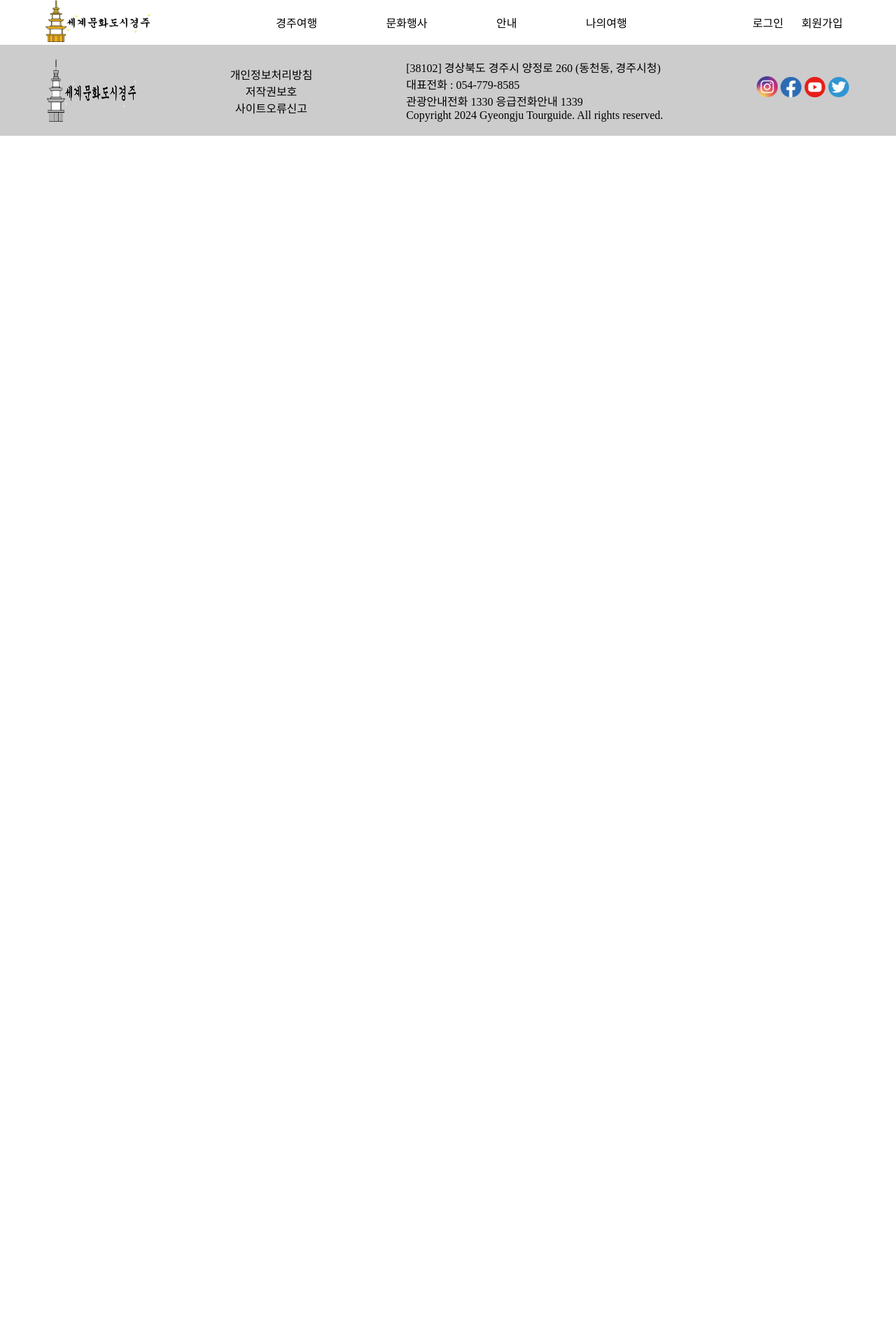
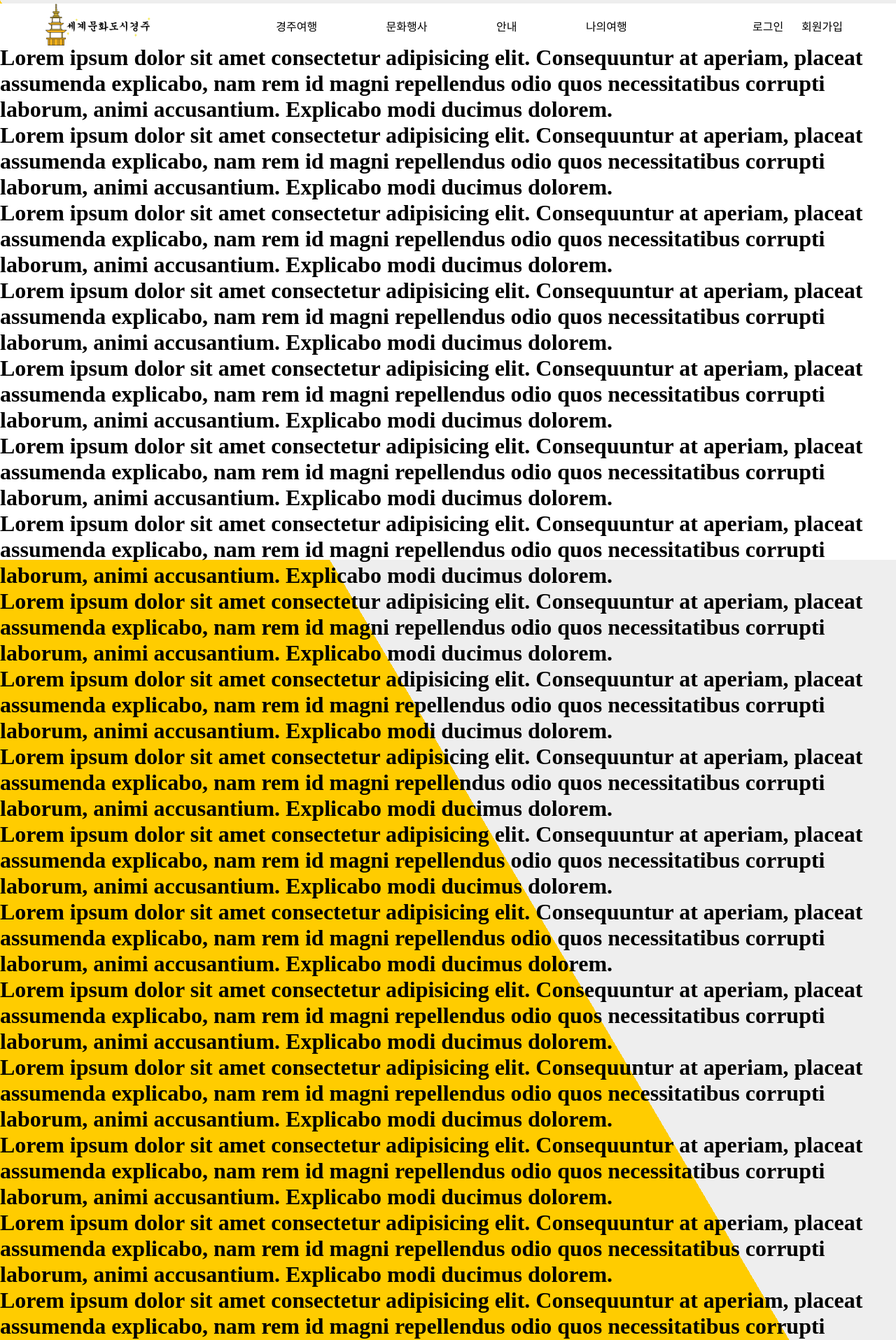
Before and after one commit to ParkMini/2024-Nationwide-Skills-Competition, a PHP site: page / in a window 1280 px wide. Shown: the top 1915 px of the page at 70% size. Before the commit the page ends 194 px from the top, so only its background shows below. Run offline with PHP 8.4, Linux system fonts and the light colour scheme.

Commit message:
스크롤링 인디케이터 추가

```diff
--- a/index.html
+++ b/index.html
@@ -61,6 +61,32 @@
       </ul>
     </header>
 
+    <h1>Lorem ipsum dolor sit amet consectetur adipisicing elit. Consequuntur at aperiam, placeat assumenda explicabo, nam rem id magni repellendus odio quos necessitatibus corrupti laborum, animi accusantium. Explicabo modi ducimus dolorem.</h1>
+    <h1>Lorem ipsum dolor sit amet consectetur adipisicing elit. Consequuntur at aperiam, placeat assumenda explicabo, nam rem id magni repellendus odio quos necessitatibus corrupti laborum, animi accusantium. Explicabo modi ducimus dolorem.</h1>
+    <h1>Lorem ipsum dolor sit amet consectetur adipisicing elit. Consequuntur at aperiam, placeat assumenda explicabo, nam rem id magni repellendus odio quos necessitatibus corrupti laborum, animi accusantium. Explicabo modi ducimus dolorem.</h1>
+    <h1>Lorem ipsum dolor sit amet consectetur adipisicing elit. Consequuntur at aperiam, placeat assumenda explicabo, nam rem id magni repellendus odio quos necessitatibus corrupti laborum, animi accusantium. Explicabo modi ducimus dolorem.</h1>
+    <h1>Lorem ipsum dolor sit amet consectetur adipisicing elit. Consequuntur at aperiam, placeat assumenda explicabo, nam rem id magni repellendus odio quos necessitatibus corrupti laborum, animi accusantium. Explicabo modi ducimus dolorem.</h1>
+    <h1>Lorem ipsum dolor sit amet consectetur adipisicing elit. Consequuntur at aperiam, placeat assumenda explicabo, nam rem id magni repellendus odio quos necessitatibus corrupti laborum, animi accusantium. Explicabo modi ducimus dolorem.</h1>
+    <h1>Lorem ipsum dolor sit amet consectetur adipisicing elit. Consequuntur at aperiam, placeat assumenda explicabo, nam rem id magni repellendus odio quos necessitatibus corrupti laborum, animi accusantium. Explicabo modi ducimus dolorem.</h1>
+    <h1>Lorem ipsum dolor sit amet consectetur adipisicing elit. Consequuntur at aperiam, placeat assumenda explicabo, nam rem id magni repellendus odio quos necessitatibus corrupti laborum, animi accusantium. Explicabo modi ducimus dolorem.</h1>
+    <h1>Lorem ipsum dolor sit amet consectetur adipisicing elit. Consequuntur at aperiam, placeat assumenda explicabo, nam rem id magni repellendus odio quos necessitatibus corrupti laborum, animi accusantium. Explicabo modi ducimus dolorem.</h1>
+    <h1>Lorem ipsum dolor sit amet consectetur adipisicing elit. Consequuntur at aperiam, placeat assumenda explicabo, nam rem id magni repellendus odio quos necessitatibus corrupti laborum, animi accusantium. Explicabo modi ducimus dolorem.</h1>
+    <h1>Lorem ipsum dolor sit amet consectetur adipisicing elit. Consequuntur at aperiam, placeat assumenda explicabo, nam rem id magni repellendus odio quos necessitatibus corrupti laborum, animi accusantium. Explicabo modi ducimus dolorem.</h1>
+    <h1>Lorem ipsum dolor sit amet consectetur adipisicing elit. Consequuntur at aperiam, placeat assumenda explicabo, nam rem id magni repellendus odio quos necessitatibus corrupti laborum, animi accusantium. Explicabo modi ducimus dolorem.</h1>
+    <h1>Lorem ipsum dolor sit amet consectetur adipisicing elit. Consequuntur at aperiam, placeat assumenda explicabo, nam rem id magni repellendus odio quos necessitatibus corrupti laborum, animi accusantium. Explicabo modi ducimus dolorem.</h1>
+    <h1>Lorem ipsum dolor sit amet consectetur adipisicing elit. Consequuntur at aperiam, placeat assumenda explicabo, nam rem id magni repellendus odio quos necessitatibus corrupti laborum, animi accusantium. Explicabo modi ducimus dolorem.</h1>
+    <h1>Lorem ipsum dolor sit amet consectetur adipisicing elit. Consequuntur at aperiam, placeat assumenda explicabo, nam rem id magni repellendus odio quos necessitatibus corrupti laborum, animi accusantium. Explicabo modi ducimus dolorem.</h1>
+    <h1>Lorem ipsum dolor sit amet consectetur adipisicing elit. Consequuntur at aperiam, placeat assumenda explicabo, nam rem id magni repellendus odio quos necessitatibus corrupti laborum, animi accusantium. Explicabo modi ducimus dolorem.</h1>
+    <h1>Lorem ipsum dolor sit amet consectetur adipisicing elit. Consequuntur at aperiam, placeat assumenda explicabo, nam rem id magni repellendus odio quos necessitatibus corrupti laborum, animi accusantium. Explicabo modi ducimus dolorem.</h1>
+    <h1>Lorem ipsum dolor sit amet consectetur adipisicing elit. Consequuntur at aperiam, placeat assumenda explicabo, nam rem id magni repellendus odio quos necessitatibus corrupti laborum, animi accusantium. Explicabo modi ducimus dolorem.</h1>
+    <h1>Lorem ipsum dolor sit amet consectetur adipisicing elit. Consequuntur at aperiam, placeat assumenda explicabo, nam rem id magni repellendus odio quos necessitatibus corrupti laborum, animi accusantium. Explicabo modi ducimus dolorem.</h1>
+    <h1>Lorem ipsum dolor sit amet consectetur adipisicing elit. Consequuntur at aperiam, placeat assumenda explicabo, nam rem id magni repellendus odio quos necessitatibus corrupti laborum, animi accusantium. Explicabo modi ducimus dolorem.</h1>
+    <h1>Lorem ipsum dolor sit amet consectetur adipisicing elit. Consequuntur at aperiam, placeat assumenda explicabo, nam rem id magni repellendus odio quos necessitatibus corrupti laborum, animi accusantium. Explicabo modi ducimus dolorem.</h1>
+    <h1>Lorem ipsum dolor sit amet consectetur adipisicing elit. Consequuntur at aperiam, placeat assumenda explicabo, nam rem id magni repellendus odio quos necessitatibus corrupti laborum, animi accusantium. Explicabo modi ducimus dolorem.</h1>
+    <h1>Lorem ipsum dolor sit amet consectetur adipisicing elit. Consequuntur at aperiam, placeat assumenda explicabo, nam rem id magni repellendus odio quos necessitatibus corrupti laborum, animi accusantium. Explicabo modi ducimus dolorem.</h1>
+    <h1>Lorem ipsum dolor sit amet consectetur adipisicing elit. Consequuntur at aperiam, placeat assumenda explicabo, nam rem id magni repellendus odio quos necessitatibus corrupti laborum, animi accusantium. Explicabo modi ducimus dolorem.</h1>
+    <h1>Lorem ipsum dolor sit amet consectetur adipisicing elit. Consequuntur at aperiam, placeat assumenda explicabo, nam rem id magni repellendus odio quos necessitatibus corrupti laborum, animi accusantium. Explicabo modi ducimus dolorem.</h1>
+
     <footer>
       <img src="./assets/logo.png" alt="로고" title="로고" style="filter: grayscale(1);" width="128px">
       <div id="footerMenu">
--- a/style.css
+++ b/style.css
@@ -24,7 +24,7 @@ ul {
 header {
   background-color: white;
   position: fixed;
-  top: 0;
+  top: 5px;
   left: 0;
   width: 100%;
 }
@@ -103,3 +103,20 @@ footer #footerMenu {
   margin-top: 10px;
   text-align: center;
 }
+
+body {
+  background-image: linear-gradient(to right top, #ffcc00 50%, #eee 50%);
+  background-size: 100% calc(100% - 100vh + 5px);
+  background-repeat: no-repeat;
+}
+
+body::after {
+  content: "";
+  position: fixed;
+  top: 5px;
+  left: 0;
+  bottom: 0;
+  right: 0;
+  background: #fff;
+  z-index: -1;
+}
```
